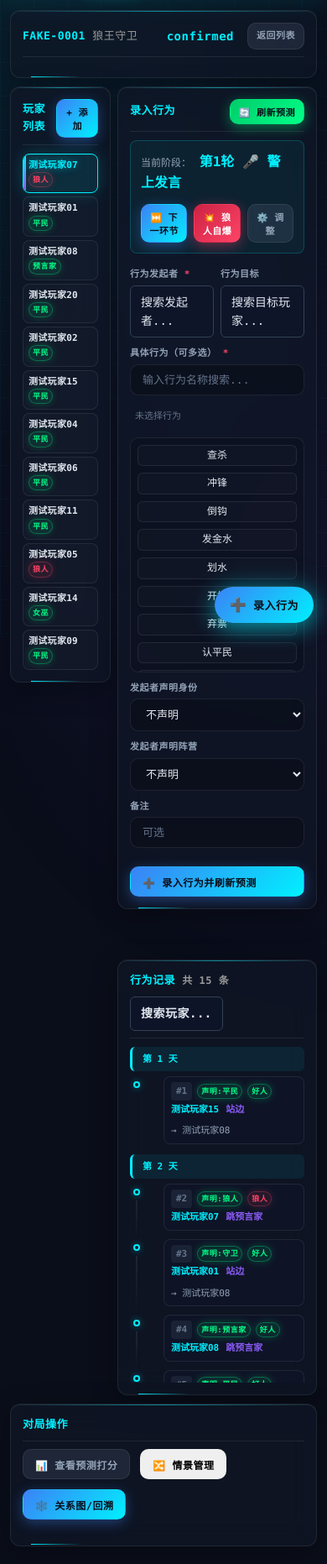
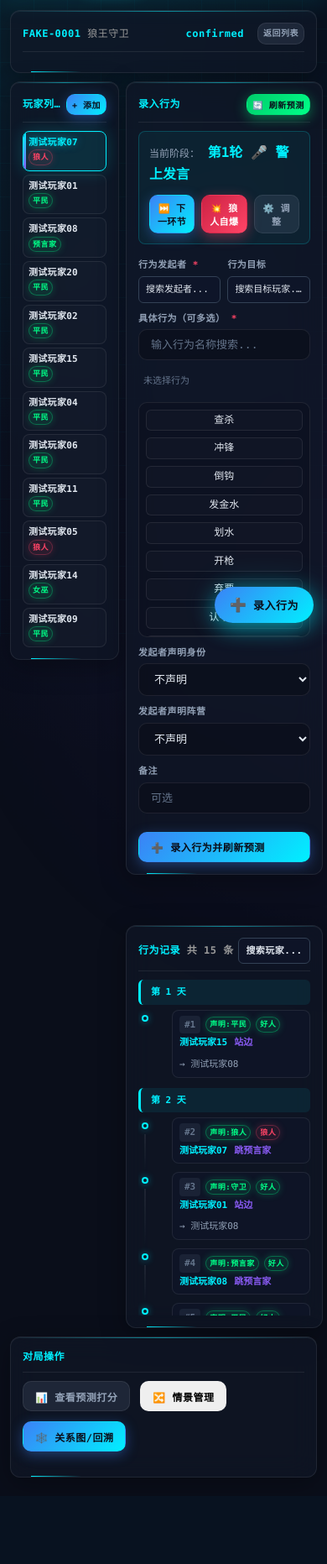
Before and after one commit to Wang-Xun-829/werewolf-identity-predictor, a Flask app: page /game/201 in a window 390 px wide. Shown: the part 86-1949 px from the top of the page at 84% size. After the commit the page ends 1846 px from the top, so only its background shows below. Run offline with Flask 3, Linux system fonts and the light colour scheme; data comes from the database, SQL or seed files in the repository; data that the repository does not hold is empty; some libraries are stand-ins or nearby versions.

Commit message:
优化手机端竖屏布局细节 - 可搜索下拉框字体减小到11px，控制到一行不折行 - 左侧玩家列表宽度从120px增加到130px - 玩家列表标题和添加按钮不折行，字体减小

```diff
--- a/static/css/style.css
+++ b/static/css/style.css
@@ -1700,7 +1700,44 @@ textarea.form-control { resize: vertical; min-height: 80px; }
 
     /* 网格 - 手机端保持对局详情页左右分栏 */
     .grid-2, .grid-3 { grid-template-columns: 1fr; }
-    .grid-sidebar { grid-template-columns: 120px 1fr; gap: 8px; }
+    .grid-sidebar { grid-template-columns: 130px 1fr; gap: 8px; }
+
+    /* 可搜索下拉框 - 手机端字体减小，控制到一行 */
+    .searchable-select-display {
+        font-size: 11px !important;
+        padding: 6px 8px !important;
+        min-height: 28px !important;
+        white-space: nowrap;
+        overflow: hidden;
+        text-overflow: ellipsis;
+    }
+    .searchable-select-dropdown input {
+        font-size: 11px !important;
+        padding: 6px 8px !important;
+    }
+    .searchable-select-option {
+        font-size: 11px !important;
+        padding: 6px 8px !important;
+    }
+
+    /* 左侧玩家列表标题和按钮不折行 */
+    .card-title {
+        flex-wrap: nowrap !important;
+        gap: 4px !important;
+    }
+    .card-title span {
+        font-size: 12px !important;
+        white-space: nowrap;
+        overflow: hidden;
+        text-overflow: ellipsis;
+    }
+    .card-title .btn {
+        flex-shrink: 0;
+        font-size: 10px !important;
+        padding: 4px 6px !important;
+        min-height: 24px !important;
+        white-space: nowrap;
+    }
 
     /* 表单 */
     .form-row { flex-direction: row; gap: 8px; }
```
